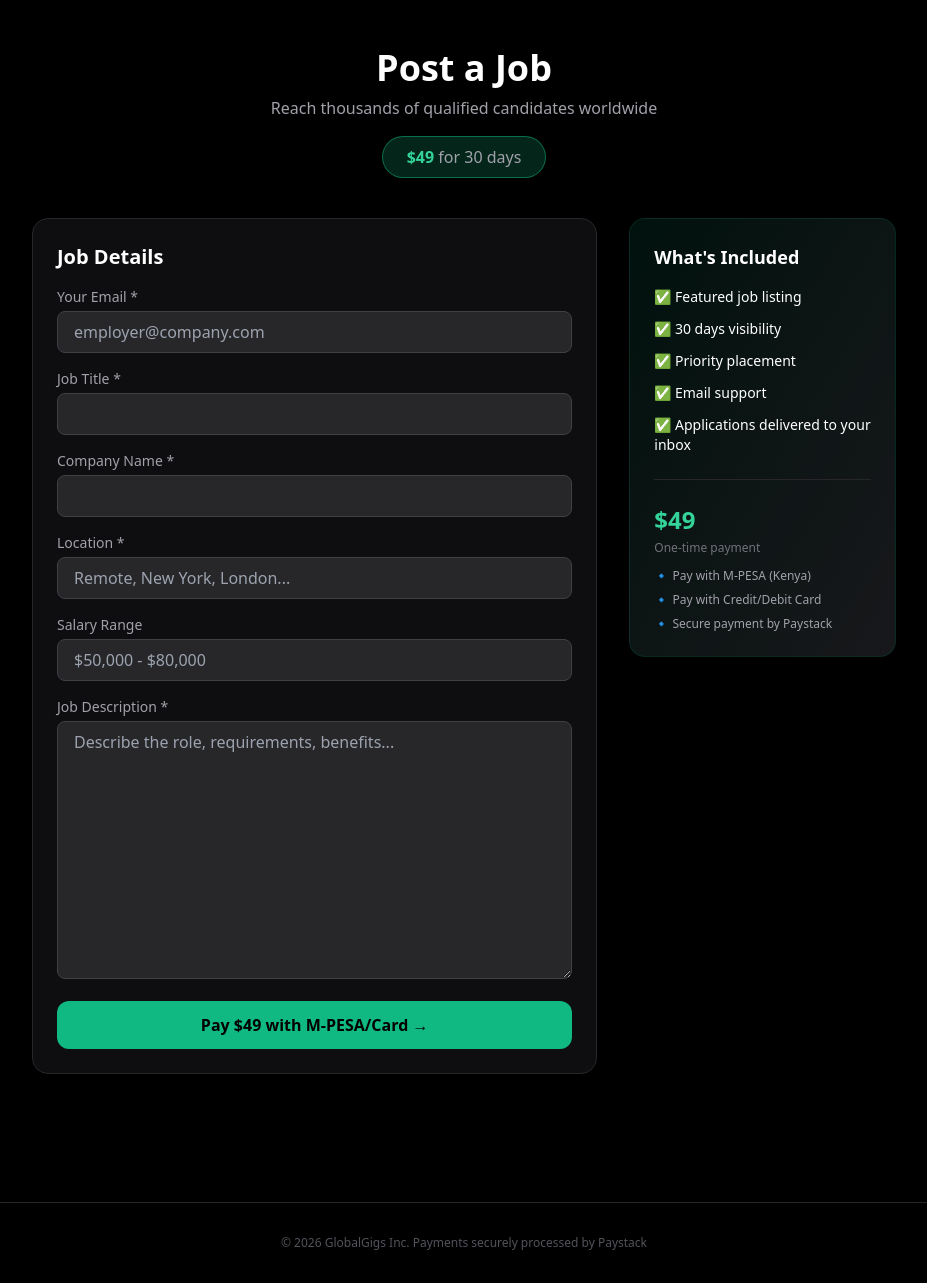
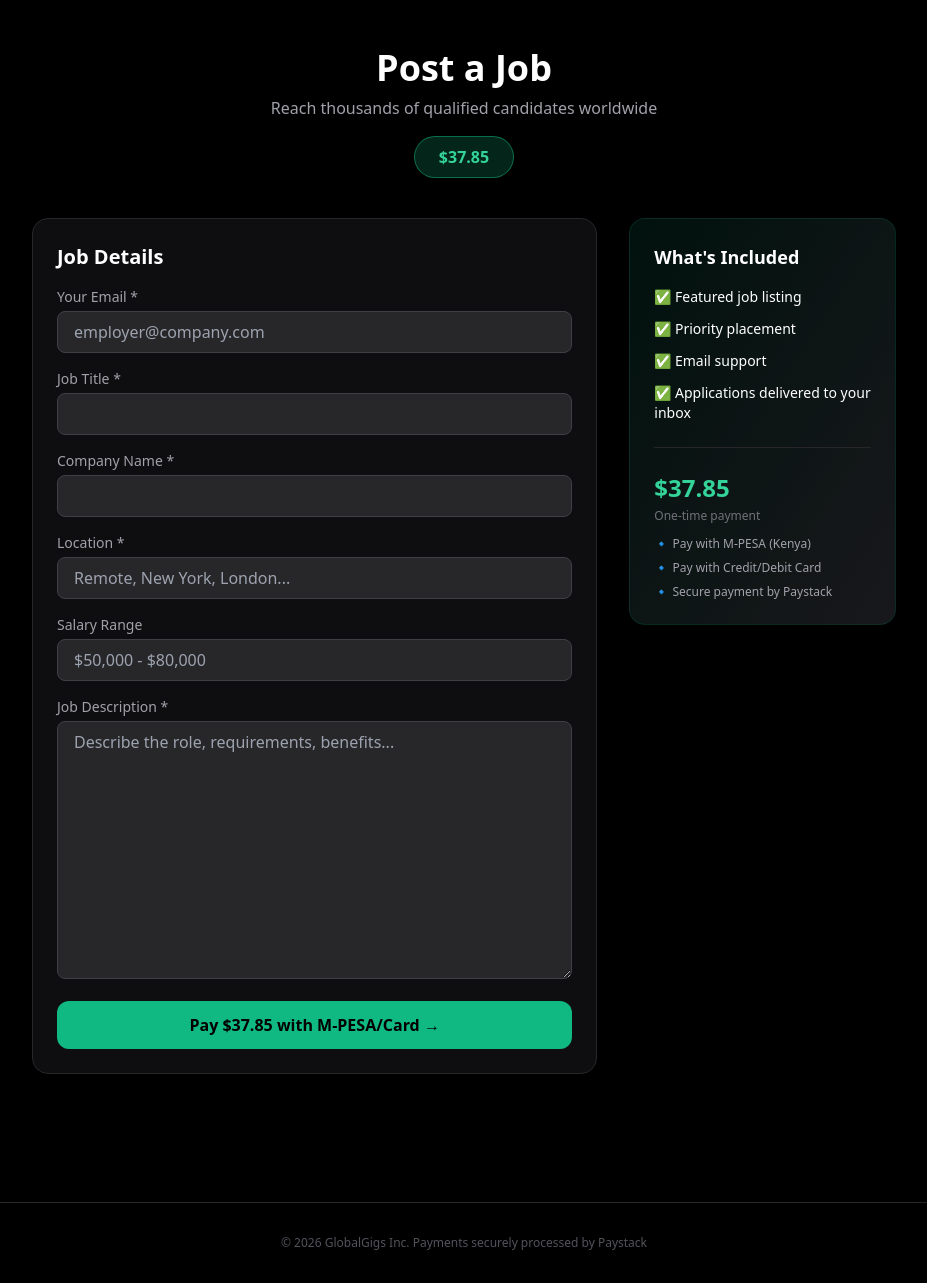
Before and after one commit to kellywafula980-afk/money_site, a Django app: page /post-job/ in a window 1280 px wide. Shown: the part 65-1348 px from the top of the page, without its empty margins (176-1103 px from the left). Run offline with Django 5.2, Linux system fonts and the light colour scheme; some libraries are stand-ins or nearby versions.

Commit message:
Update post job template and remove unused success template

```diff
--- a/jobs/templates/jobs/post_job.html
+++ b/jobs/templates/jobs/post_job.html
@@ -24,8 +24,8 @@
             <h1 class="text-4xl font-black text-white mb-2">Post a Job</h1>
             <p class="text-zinc-400">Reach thousands of qualified candidates worldwide</p>
             <div class="inline-block mt-4 bg-emerald-500/20 border border-emerald-500/50 rounded-full px-6 py-2">
-                <span class="text-emerald-400 font-bold">$49</span>
-                <span class="text-zinc-400"> for 30 days</span>
+                <span class="text-emerald-400 font-bold">$37.85</span>
+                <!--<span class="text-zinc-400"> for 30 days</span>-->
             </div>
         </div>
 
@@ -77,7 +77,7 @@
                         </div>
 
                         <button type="submit" class="w-full px-6 py-3 bg-emerald-500 hover:bg-emerald-600 text-black font-bold rounded-xl transition">
-                            Pay $49 with M-PESA/Card →
+                            Pay $37.85 with M-PESA/Card →
                         </button>
                     </form>
                 </div>
@@ -89,13 +89,13 @@
                     <h3 class="text-lg font-bold mb-4">What's Included</h3>
                     <ul class="space-y-3 text-sm">
                         <li class="flex items-center gap-2">✅ Featured job listing</li>
-                        <li class="flex items-center gap-2">✅ 30 days visibility</li>
+                      <!--  <li class="flex items-center gap-2">✅ 30 days visibility</li>-->
                         <li class="flex items-center gap-2">✅ Priority placement</li>
                         <li class="flex items-center gap-2">✅ Email support</li>
                         <li class="flex items-center gap-2">✅ Applications delivered to your inbox</li>
                     </ul>
                     <div class="border-t border-zinc-800 mt-6 pt-6">
-                        <p class="text-2xl font-bold text-emerald-400">$49</p>
+                        <p class="text-2xl font-bold text-emerald-400">$37.85</p>
                         <p class="text-xs text-zinc-500 mt-1">One-time payment</p>
                         <div class="mt-3 space-y-2">
                             <p class="text-xs text-zinc-400">🔹 Pay with M-PESA (Kenya)</p>
```
Also changed, not shown: jobs/templates/jobs/success.html (deleted, +0 -32 lines).
